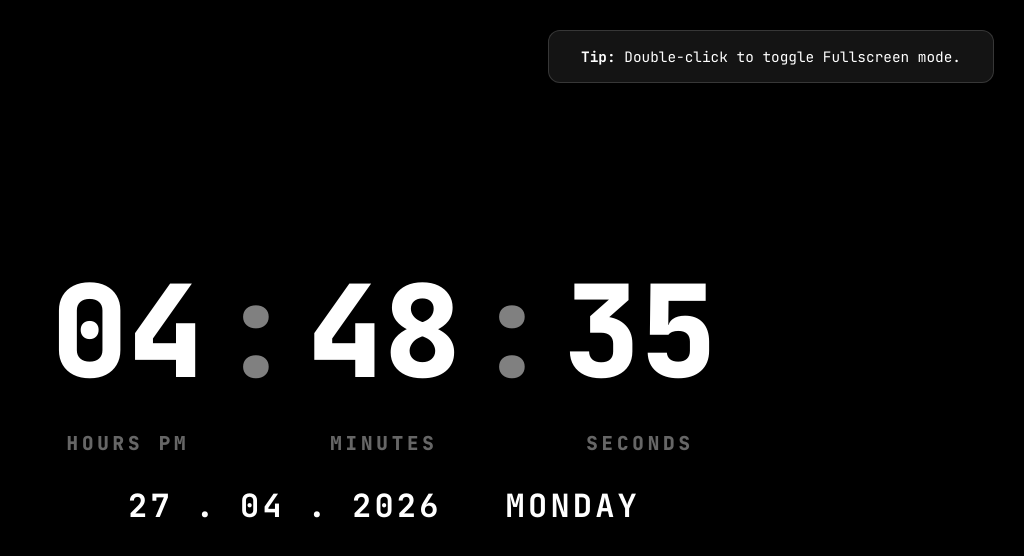
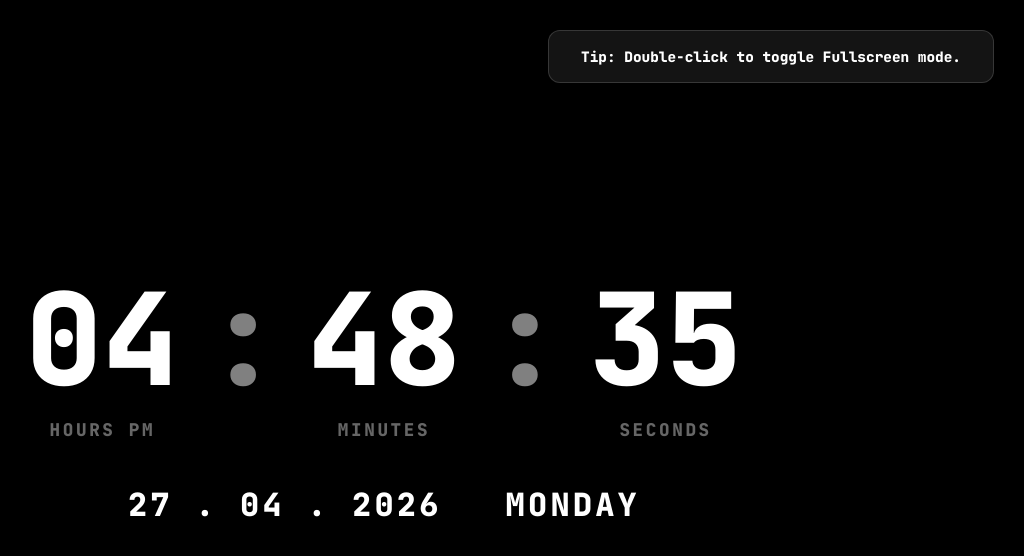
Before and after one commit to armanhossen-dev/DarkTime, a plain HTML site: page index.html in a window 1280 px wide. Shown: the whole page, without its empty margins (256-1280 px from the left). Drawn offline with Linux system fonts and the light colour scheme.

Commit message:
what a update

```diff
--- a/index.html
+++ b/index.html
@@ -6,8 +6,8 @@
     <link rel="icon" type="image/png" href="img/clock.png">
     <link rel="stylesheet" href="style/index.css">
     <!-- Modern monospace fonts -->
-    <link href="https://fonts.googleapis.com/css2?family=JetBrains+Mono:wght@400;700;800&family=Space+Mono:wght@400;700&family=IBM+Plex+Mono:wght@400;600;700&family=Fira+Code:wght@400;600;700&family=Source+Code+Pro:wght@400;600;700&display=swap" rel="stylesheet">
-    <title>DarkTime | v4.0</title>
+    <link href="https://fonts.googleapis.com/css2?family=JetBrains+Mono:wght@800&display=swap" rel="stylesheet">
+    <title>DarkTime | v5.0</title>
 </head>
 <body>
     <div class="hero">
--- a/style/index.css
+++ b/style/index.css
@@ -6,6 +6,7 @@
     -webkit-user-select: none;
     -ms-user-select: none;
     user-select: none;
+    font-family: 'JetBrains Mono', monospace !important;
 }
 
 html, body {
@@ -13,10 +14,12 @@ html, body {
     height: 100%;
     overflow: hidden;
     cursor: default;
+    font-family: 'JetBrains Mono', monospace !important;
 }
 
 
 body {
+    font-family: 'JetBrains Mono', monospace !important;
     display: flex;
     align-items: center;
     justify-content: center;
@@ -52,32 +55,37 @@ body {
     display: flex;
     align-items: center;
     justify-content: center;
-    gap: 1vw;
+    /* Use gap relative to width to keep spacing consistent */
+    gap: 2vw;
 }
 
 /* Increased font sizes for the 80% width layout */
 .clock span {
-    font-size: clamp(5rem, 18vw, 22rem);
+    /* Use !important to lock the font against system themes */
+    font-family: 'JetBrains Mono', monospace !important;
+    /* Adjusted clamp: ensures it doesn't get too wide for 1080px */
+    font-size: clamp(4rem, 22vw, 15rem);
     font-weight: 800;
     color: #ffffff;
-    line-height: 0.9;
+    line-height: 1;
     position: relative;
-    padding-bottom: clamp(2rem, 5vw, 4rem);
+    /* Padding based on screen height to keep labels spaced well */
+    padding-bottom: 6vh;
+    font-variant-numeric: tabular-nums;
 }
 
 .clock span::after {
-    font-size: clamp(0.7rem, 1.5vw, 1.2rem);
+    /* Label sizing optimized for high-res mobile */
+    font-size: clamp(0.7rem, 2.5vw, 1.1rem);
     position: absolute;
-    bottom: 0;
+    bottom: 1.5vh;
     left: 50%;
     transform: translateX(-50%);
     color: rgba(255, 255, 255, 0.4);
-    letter-spacing: 0.2em;
+    letter-spacing: 0.15em;
+    white-space: nowrap;
+}
 
-    /* ADD THESE TWO LINES */
-    white-space: nowrap;      /* Prevents "HOURS PM" from breaking into two lines */
-    text-align: center;
-}
 
 .clock .dot {
     font-size: clamp(5rem, 18vw, 22rem);
@@ -154,11 +162,12 @@ body {
     content: 'SECONDS';
 }
 
+
 /* Mobile Portrait - Stack vertically and hide dots */
-@media (max-width: 600px) and (orientation: portrait) {
+@media (max-width: 2400px) and (orientation: portrait) {
     .container {
         width: 100dvw;
-        padding: 2rem 1rem;
+        padding: 1rem 1rem;
     }
 
     .clock {
@@ -173,7 +182,7 @@ body {
 
     .clock span {
         font-size: 13rem;
-        width: 100%;
+        width: 100dvw;
         padding-bottom: 2rem;
         text-align: center; /* Center the numbers once dots are gone */
     }
@@ -203,8 +212,6 @@ body {
         text-align: center;      /* Essential for centering text */
     }
 }
-
-
 
 /* Mobile Landscape */
 @media (max-width: 900px) and (orientation: landscape) {
```
